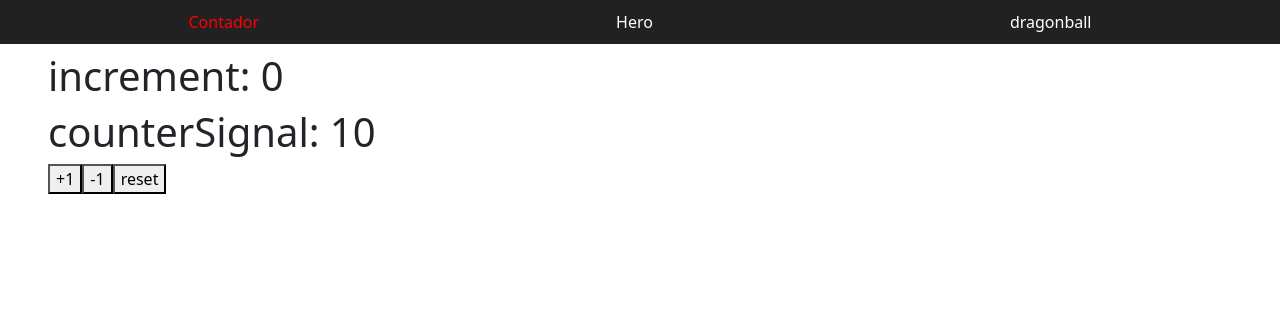
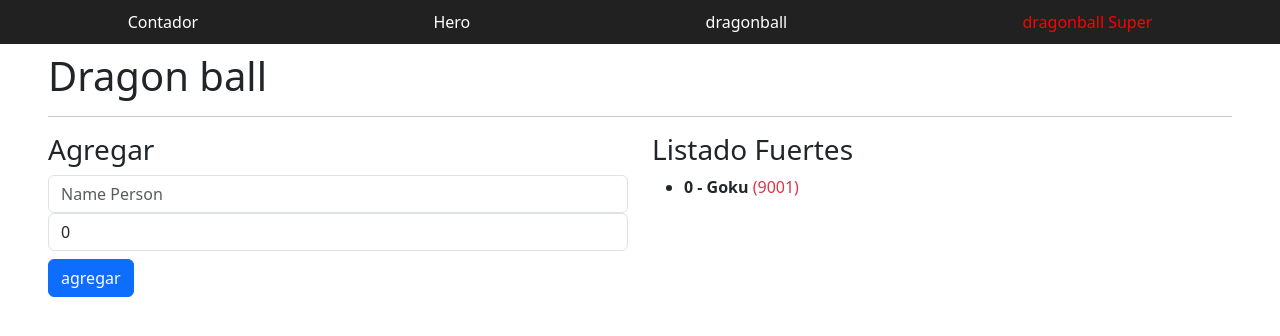
Before and after one commit to Ketangel/basesAngular, an Angular app: page /dragonballSuper in a window 1280 px wide. Before the commit this address led to /. Shown: the top 336 px of the page. Built offline with nearby package versions, Linux system fonts and the light colour scheme.

Commit message:
page add and using input

```diff
--- a/src/app/app.routes.ts
+++ b/src/app/app.routes.ts
@@ -2,6 +2,7 @@
 import { CounterPageComponent } from './pages/counter/counter-page.component';
 import { HeroPageComponent } from './pages/hero/hero-page/hero-page.component';
 import { DragonballComponent } from './pages/dragonball/dragonball-page.component';
+import { DragonballSuperPageComponent } from './pages/dragonball-super/dragonball-super-page.component';
 
 export const routes: Routes = [
 
@@ -18,6 +19,10 @@
   component:DragonballComponent
  },
  {
+  path:'dragonballSuper',
+  component:DragonballSuperPageComponent
+ },
+ {
   path: '**',
   redirectTo: '',
  },
--- /dev/null
+++ b/src/app/components/dragonballs/addDragonball/addDragonball.component.html
@@ -0,0 +1,23 @@
+<h3>Agregar</h3>
+
+<input
+type="text"
+class="form-control"
+placeholder="Name Person"
+[value]="name()"
+(change)="name.set(txtName.value)"
+(input)="name.set(txtName.value)"
+#txtName
+>
+
+<input
+type="number"
+class="form-control"
+placeholder="Power"
+[value]="power()"
+(change)="power.set(+txtPower.value)"
+(input)="power.set(+txtPower.value)"
+#txtPower
+>
+
+<button class="mt-2 btn btn-primary"  (click)="addCharacter()">agregar</button>
--- /dev/null
+++ b/src/app/components/dragonballs/addDragonball/addDragonball.component.ts
@@ -0,0 +1,43 @@
+import { ChangeDetectionStrategy, Component, signal } from '@angular/core';
+import { Characters } from '../../../interfaces/character.interfaces';
+
+@Component({
+  selector: 'app-add-dragonball',
+  imports: [],
+  templateUrl: './addDragonball.component.html',
+  changeDetection: ChangeDetectionStrategy.OnPush,
+})
+export class AddDragonballComponent {
+
+  name = signal('');
+  power = signal(0);
+
+  characters = signal<Characters[]>([
+    {id: 0,name: 'Goku',power: 9001},
+  ]);
+
+
+
+  addCharacter() {
+    if(!this.name() || !this.power() || this.power() <= 0 ){
+      return;
+    }
+    const newCharacter: Characters = {
+      id: this.characters().length + 1,
+      name: this.name(),
+      power: this.power()
+    }
+    // this.characters().push(newCharacter); metodo tradicional
+    // this.characters.update((list) => [...list,newCharacter]);
+    console.log(newCharacter);
+    this.restField();
+  }
+
+  restField(){
+    this.name.set('');
+    this.power.set(0)
+  }
+
+
+
+}
--- /dev/null
+++ b/src/app/components/dragonballs/character-list/character-list.component.html
@@ -0,0 +1,15 @@
+
+<h3>Listado Fuertes</h3>
+<ul>
+    @for (characters of characters(); track characters.id; let idx= $index) {
+        @if (characters.power > 5000) {
+            <li >
+                <strong> {{idx}} - {{characters.name}}</strong>
+                <span
+                    [class.text-danger] = 'characters.power > 9000'
+                    [class.text-primary] = 'characters.power < 9000'
+                        > ({{characters.power}}) </span>
+            </li>
+        }
+    }
+</ul>
--- /dev/null
+++ b/src/app/components/dragonballs/character-list/character-list.component.ts
@@ -0,0 +1,14 @@
+import { ChangeDetectionStrategy, Component, input, Input } from '@angular/core';
+import { Characters } from '../../../interfaces/character.interfaces';
+
+@Component({
+  selector: 'dragonball-character-list',
+  templateUrl: './character-list.component.html',
+})
+export class CharacterListComponent {
+  characters = input.required<Characters[]>();
+  listName = input.required<string>();
+
+
+
+}
--- a/src/app/components/shared/navbar/navbar.component.html
+++ b/src/app/components/shared/navbar/navbar.component.html
@@ -31,5 +31,6 @@
     </a>
     <a [routerLink]="['/hero']" [routerLinkActive]="'active'" >Hero</a>
     <a [routerLink]="['/dragonball']" [routerLinkActive]="'active'" >dragonball</a>
+    <a [routerLink]="['/dragonballSuper']" [routerLinkActive]="'active'" >dragonball Super</a>
 
 </nav>
--- /dev/null
+++ b/src/app/pages/dragonball-super/dragonball-super-page.component.html
@@ -0,0 +1,14 @@
+<h1>Dragon ball</h1>
+<hr>
+
+<section class="row">
+    <div class="col-12 col-sm-6" >
+        <app-add-dragonball/>
+    </div>
+
+    <div class="col-12 col-sm-6">
+        <dragonball-character-list
+            listName = 'listado de personajes'
+            [characters]="characters()"/>
+    </div>
+</section>
--- /dev/null
+++ b/src/app/pages/dragonball-super/dragonball-super-page.component.ts
@@ -0,0 +1,23 @@
+import { Component, computed, signal } from '@angular/core';
+import { CharacterListComponent } from "../../components/dragonballs/character-list/character-list.component";
+import { Characters } from '../../interfaces/character.interfaces';
+import { AddDragonballComponent } from "../../components/dragonballs/addDragonball/addDragonball.component";
+
+
+
+@Component({
+  selector: 'app-dragonball-super',
+  imports: [CharacterListComponent, AddDragonballComponent],
+  templateUrl: './dragonball-super-page.component.html',
+  styles: ``
+})
+export class DragonballSuperPageComponent {
+
+  name = signal('');
+  power = signal(0);
+
+  characters = signal<Characters[]>([
+    {id: 0,name: 'Goku',power: 9001},
+  ]);
+
+}
```
Also changed, not shown: src/app/interfaces/character.interfaces.ts (added, +7 -0 lines).
